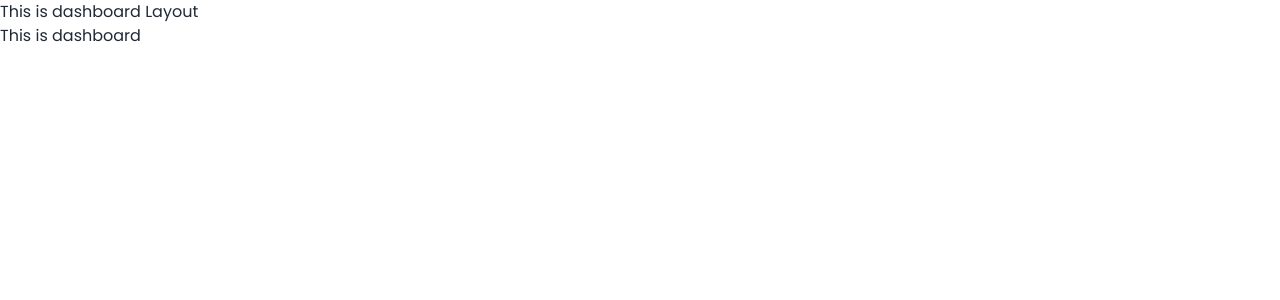
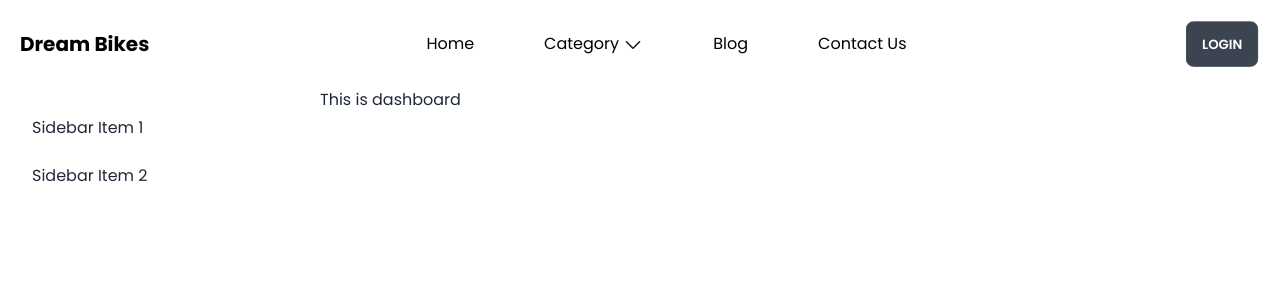
Before and after one commit to Mehedi-Hasan0/bikes, a React (Create React App) app: page /dashboard in a window 1280 px wide. Shown: the top 300 px of the page. Built offline with nearby package versions, Linux system fonts and the light colour scheme; no server answers.

Commit message:
buyer and seller custom hook created

```diff
--- a/src/Layout/DashboardLayout.js
+++ b/src/Layout/DashboardLayout.js
@@ -1,11 +1,35 @@
-import React from 'react';
-import Dashboard from '../Pages/Dashboard/Dashboard/Dashboard';
+import React, { useContext } from 'react';
+import { Outlet } from 'react-router-dom';
+import { AuthContext } from '../context/AuthProvider';
+import useBuyer from '../hook/useBuyer';
+import useSeller from '../hook/useSeller';
+import Navbar from '../Pages/Shared/Navbar/Navbar';
 
 const DashboardLayout = () => {
+    const { user } = useContext(AuthContext);
+    const [isBuyer] = useBuyer(user?.email);
+    const [isSeller] = useSeller(user?.email);
+
     return (
         <div>
-            <h2>This is dashboard Layout</h2>
-            <Dashboard />
+            <Navbar />
+            <div className="drawer drawer-mobile">
+                <input id="dashboard-drawer" type="checkbox" className="drawer-toggle" />
+                <div className="drawer-content">
+                    <Outlet />
+                    <label htmlFor="dashboard-drawer" className="btn btn-primary drawer-button lg:hidden">Open drawer</label>
+
+                </div>
+                <div className="drawer-side">
+                    <label htmlFor="dashboard-drawer" className="drawer-overlay"></label>
+                    <ul className="menu p-4 w-80 bg-base-100 text-base-content">
+                        {/* <!-- Sidebar content here --> */}
+                        <li><a>Sidebar Item 1</a></li>
+                        <li><a>Sidebar Item 2</a></li>
+                    </ul>
+
+                </div>
+            </div>
         </div>
     );
 };
--- a/src/Pages/Shared/Navbar/Navbar.js
+++ b/src/Pages/Shared/Navbar/Navbar.js
@@ -17,7 +17,7 @@ const Navbar = () => {
     }
 
     return (
-        <nav className=' shadow-md '>
+        <nav className='  '>
             <div className=' max-w-7xl mx-auto'>
                 <div className=' p-5 hidden lg:flex flex-row items-center justify-between'>
                     <p className=' font-[poppins] font-bold text-xl text-black'>Dream Bikes</p>
--- /dev/null
+++ b/src/hook/useBuyer.js
@@ -0,0 +1,19 @@
+import { useEffect, useState } from 'react';
+
+const useBuyer = email => {
+    const [isBuyer, setIsBuyer] = useState(false);
+    const [isBuyerLoading, setIsBuyerLoading] = useState(true);
+    useEffect(() => {
+        if (email) {
+            fetch(`http://localhost:5000/users/buyers/${email}`)
+                .then(res => res.json())
+                .then(data => {
+                    setIsBuyer(data.isBuyer);
+                    setIsBuyerLoading(false)
+                })
+        }
+    }, [email])
+    return [isBuyer, isBuyerLoading];
+};
+
+export default useBuyer;
--- /dev/null
+++ b/src/hook/useSeller.js
@@ -0,0 +1,19 @@
+import { useEffect, useState } from 'react';
+
+const useSeller = email => {
+    const [isSeller, setIsSeller] = useState(false);
+    const [isSellerLoading, setIsSellerLoading] = useState(true);
+    useEffect(() => {
+        if (email) {
+            fetch(`http://localhost:5000/users/sellers/${email}`)
+                .then(res => res.json())
+                .then(data => {
+                    setIsSeller(data.isSeller);
+                    setIsSellerLoading(false)
+                })
+        }
+    }, [email])
+    return [isSeller, isSellerLoading];
+};
+
+export default useSeller;
```
